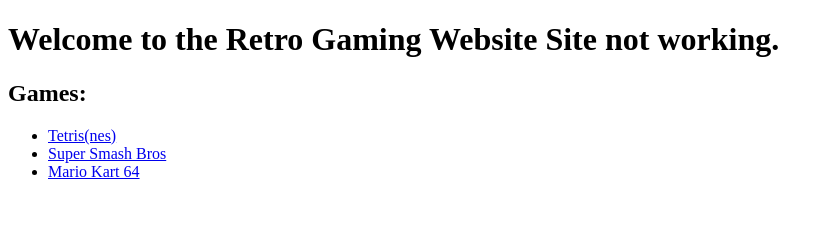
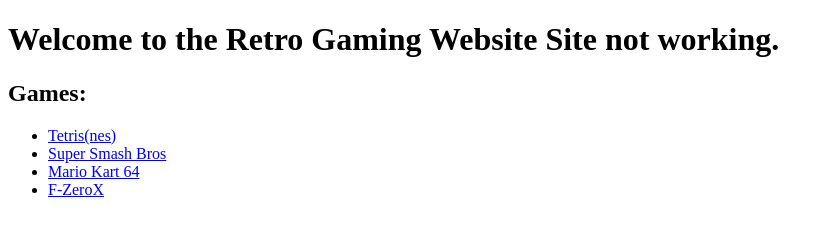
Before and after one commit to Greenbolt8003/Retro, a plain HTML site: page index.html in a window 1280 px wide. Shown: the whole page, without its empty margins (0-833 px from the left). Drawn offline with Linux system fonts and the light colour scheme.

Commit message:
Update index.html

```diff
--- a/index.html
+++ b/index.html
@@ -11,6 +11,8 @@
         <li><a href="https://greenbolt8003.github.io/Retro/Tetris/index.html" target="_blank">Tetris(nes)</a></li>
         <li><a href="https://greenbolt8003.github.io/Retro/Super%20Smash%20Bros/index.html" target="_blank">Super Smash Bros</a></li>
         <li><a href="https://greenbolt8003.github.io/Retro/Mario%20Kart%2064/index.html" target="_blank">Mario Kart 64</a></li>
+        <li><a href="https://greenbolt8003.github.io/Retro/F-Zero%20X" target="_blank">F-ZeroX</a></li>
+
     </ul>
 </body>
 </html>
```
